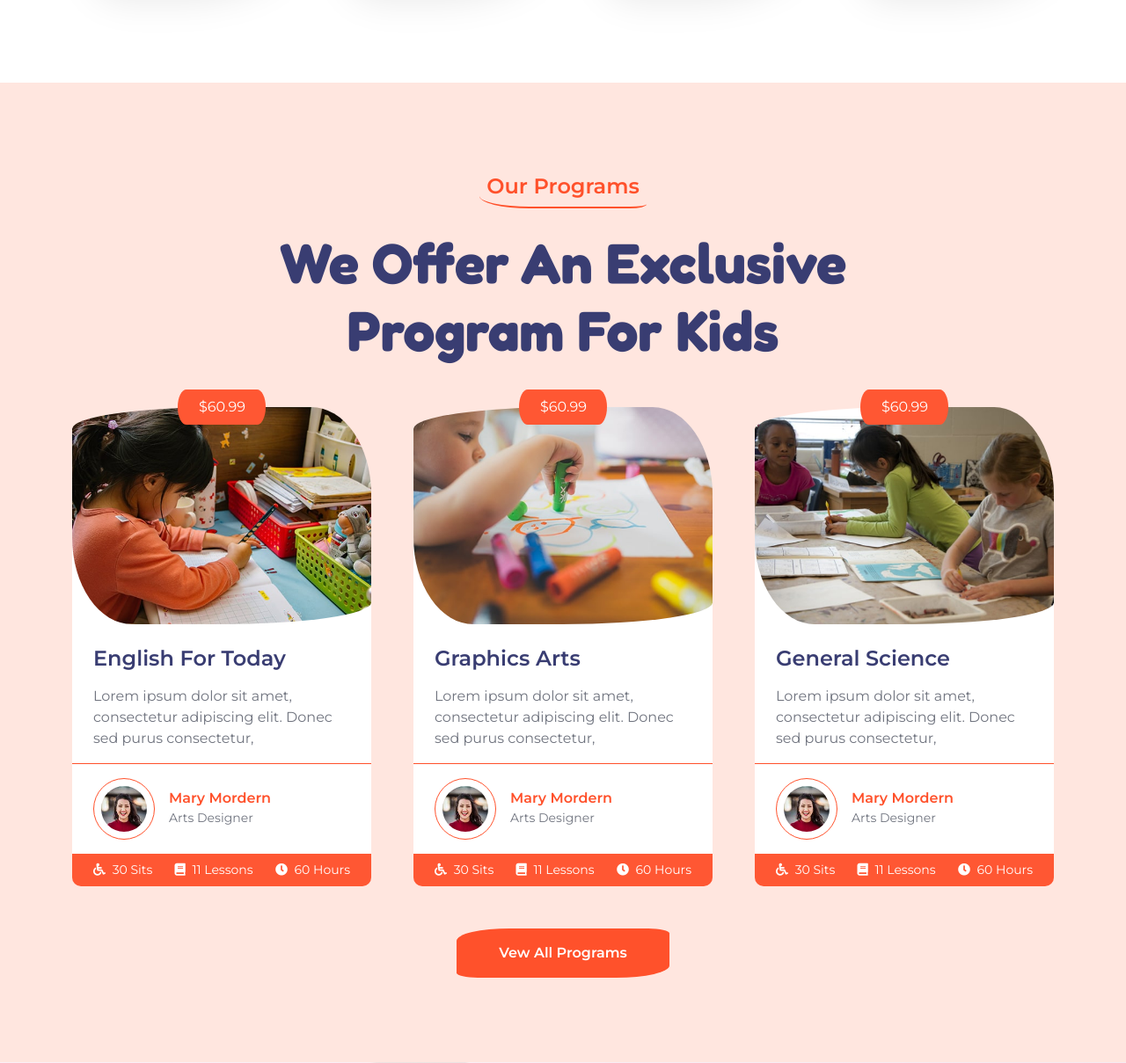
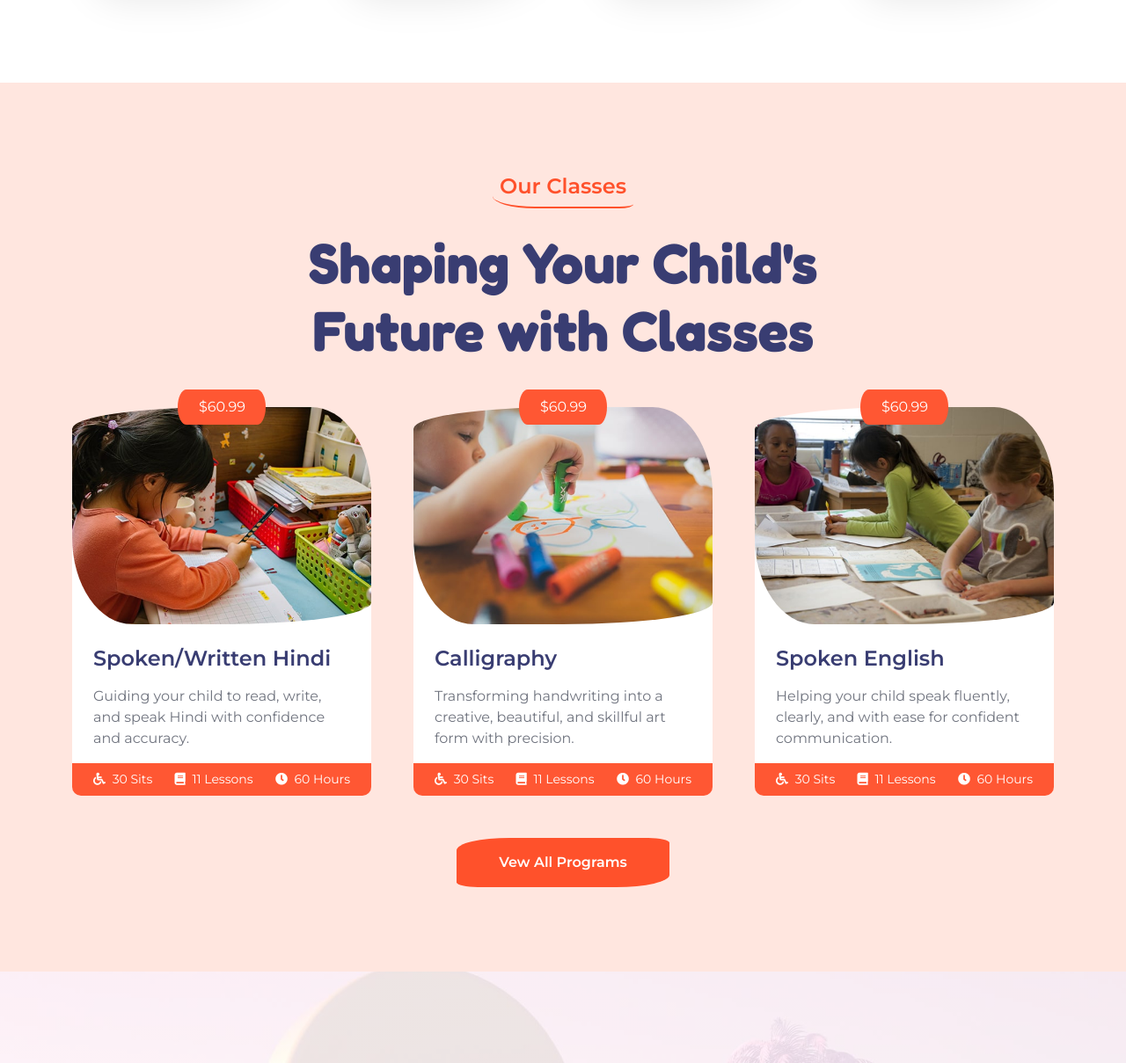
Before and after one commit to HARISHRAJKUMAR24/b2bacdemy, a PHP site: page / in a window 1280 px wide. Shown: the part 2368-3577 px from the top of the page at 88% size. Run offline with PHP 8.4, Linux system fonts and the light colour scheme; some libraries are stand-ins or nearby versions.

Commit message:
Design Work fnish

```diff
--- a/index.php
+++ b/index.php
@@ -196,8 +196,8 @@
     <div class="container-fluid program py-5">
         <div class="container py-5">
             <div class="mx-auto text-center wow fadeIn" data-wow-delay="0.1s" style="max-width: 700px;">
-                <h4 class="text-primary mb-4 border-bottom border-primary border-2 d-inline-block p-2 title-border-radius">Our Programs</h4>
-                <h1 class="mb-5 display-3">We Offer An Exclusive Program For Kids</h1>
+                <h4 class="text-primary mb-4 border-bottom border-primary border-2 d-inline-block p-2 title-border-radius">Our Classes</h4>
+                <h1 class="mb-5 display-3">Shaping Your Child's Future with Classes</h1>
             </div>
             <div class="row g-5 justify-content-center">
                 <div class="col-md-6 col-lg-6 col-xl-4 wow fadeIn" data-wow-delay="0.1s">
@@ -210,15 +210,8 @@
                         </div>
                         <div class="program-text bg-white px-4 pb-3">
                             <div class="program-text-inner">
-                                <a href="#" class="h4">English For Today</a>
-                                <p class="mt-3 mb-0">Lorem ipsum dolor sit amet, consectetur adipiscing elit. Donec sed purus consectetur,</p>
-                            </div>
-                        </div>
-                        <div class="program-teacher d-flex align-items-center border-top border-primary bg-white px-4 py-3">
-                            <img src="img/program-teacher.jpg" class="img-fluid rounded-circle p-2 border border-primary bg-white" alt="Image" style="width: 70px; height: 70px;">
-                            <div class="ms-3">
-                                <h6 class="mb-0 text-primary">Mary Mordern</h6>
-                                <small>Arts Designer</small>
+                                <a href="./classes.php#sph" class="h4">Spoken/Written Hindi</a>
+                                <p class="mt-3 mb-0">Guiding your child to read, write, and speak Hindi with confidence and accuracy.</p>
                             </div>
                         </div>
                         <div class="d-flex justify-content-between px-4 py-2 bg-primary rounded-bottom">
@@ -238,15 +231,8 @@
                         </div>
                         <div class="program-text bg-white px-4 pb-3">
                             <div class="program-text-inner">
-                                <a href="#" class="h4">Graphics Arts</a>
-                                <p class="mt-3 mb-0">Lorem ipsum dolor sit amet, consectetur adipiscing elit. Donec sed purus consectetur,</p>
-                            </div>
-                        </div>
-                        <div class="program-teacher d-flex align-items-center border-top border-primary bg-white px-4 py-3">
-                            <img src="img/program-teacher.jpg" class="img-fluid rounded-circle p-2 border border-primary bg-white" alt="" style="width: 70px; height: 70px;">
-                            <div class="ms-3">
-                                <h6 class="mb-0 text-primary">Mary Mordern</h6>
-                                <small>Arts Designer</small>
+                                <a href="./classes.php#calg" class="h4">Calligraphy</a>
+                                <p class="mt-3 mb-0">Transforming handwriting into a creative, beautiful, and skillful art form with precision.</p>
                             </div>
                         </div>
                         <div class="d-flex justify-content-between px-4 py-2 bg-primary rounded-bottom">
@@ -266,17 +252,11 @@
                         </div>
                         <div class="program-text bg-white px-4 pb-3">
                             <div class="program-text-inner">
-                                <a href="#" class="h4">General Science</a>
-                                <p class="mt-3 mb-0">Lorem ipsum dolor sit amet, consectetur adipiscing elit. Donec sed purus consectetur,</p>
+                                <a href="./classes.php#spe" class="h4">Spoken English</a>
+                                <p class="mt-3 mb-0">Helping your child speak fluently, clearly, and with ease for confident communication.</p>
                             </div>
                         </div>
-                        <div class="program-teacher d-flex align-items-center border-top border-primary bg-white px-4 py-3">
-                            <img src="img/program-teacher.jpg" class="img-fluid rounded-circle p-2 border border-primary bg-white" alt="" style="width: 70px; height: 70px;">
-                            <div class="ms-3">
-                                <h6 class="mb-0 text-primary">Mary Mordern</h6>
-                                <small>Arts Designer</small>
-                            </div>
-                        </div>
+
                         <div class="d-flex justify-content-between px-4 py-2 bg-primary rounded-bottom">
                             <small class="text-white"><i class="fas fa-wheelchair me-1"></i> 30 Sits</small>
                             <small class="text-white"><i class="fas fa-book me-1"></i> 11 Lessons</small>
```
Also changed, not shown: classes.php (+4 -4 lines), img/summercamp.jpeg (added).
